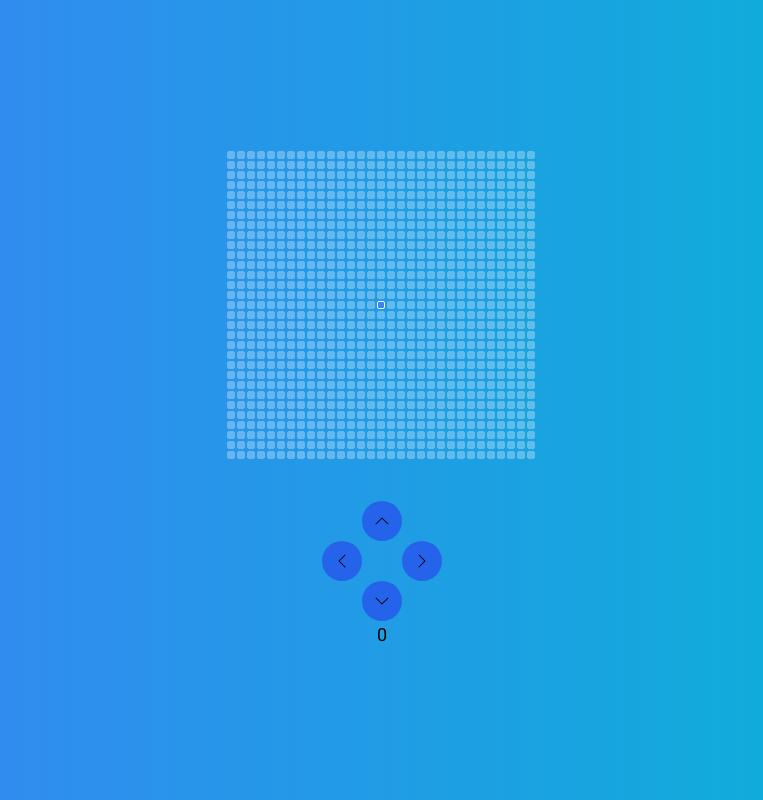
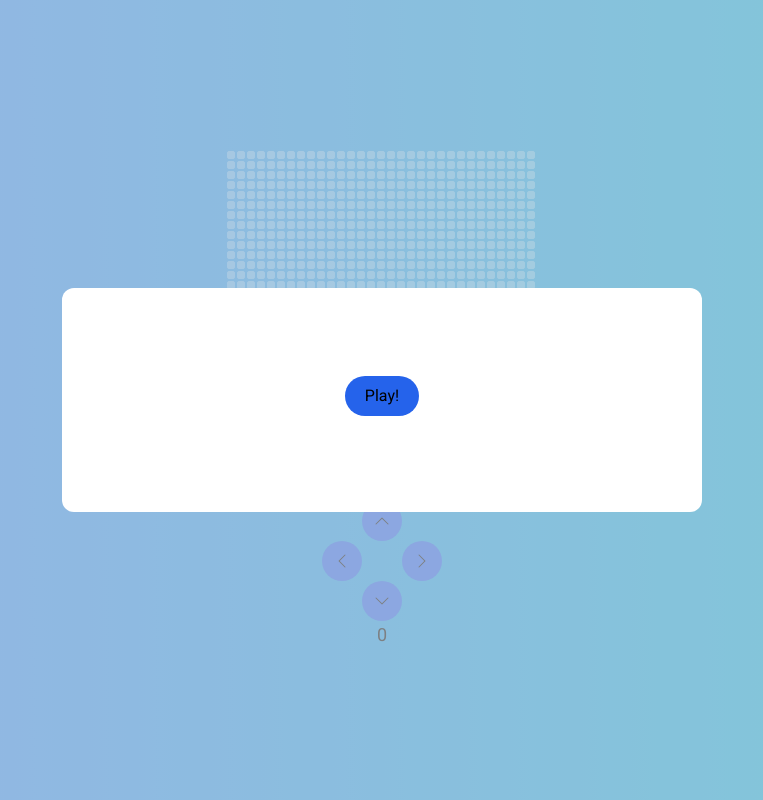
Before and after one commit to benjaminkitson/bk-home, a Next.js app: page /snek in a window 1280 px wide. Shown: the whole page, without its empty margins (258-1021 px from the left). Built offline with nearby package versions, Linux system fonts and the light colour scheme.

Commit message:
replace modal

```diff
--- a/src/app/snek/components/Game.tsx
+++ b/src/app/snek/components/Game.tsx
@@ -220,7 +220,7 @@ export default function Game({
         direction="UP"
         className="mt-10"
       />
-      <div className="flex">
+      <div className="flex items-center justify-center">
         <DirectionButton
           onClick={() => (direction.current = "LEFT")}
           direction="LEFT"
@@ -238,7 +238,7 @@ export default function Game({
 
       <P>{score}</P>
 
-      {/* {!isActive && (
+      {!isActive && (
         <Modal className="flex flex-col">
           {isGameOver && <H2 className="mb-4">Game Over</H2>}
           <button
@@ -248,7 +248,7 @@ export default function Game({
             Play!
           </button>
         </Modal>
-      )} */}
+      )}
     </div>
   );
 }
```
